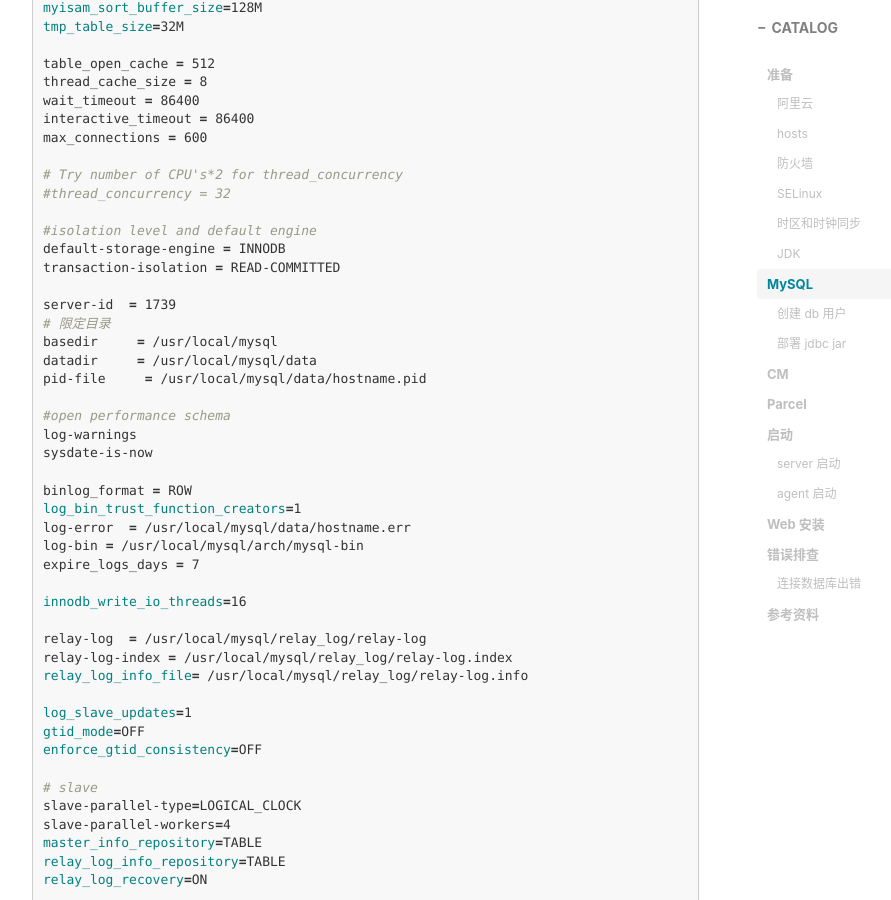
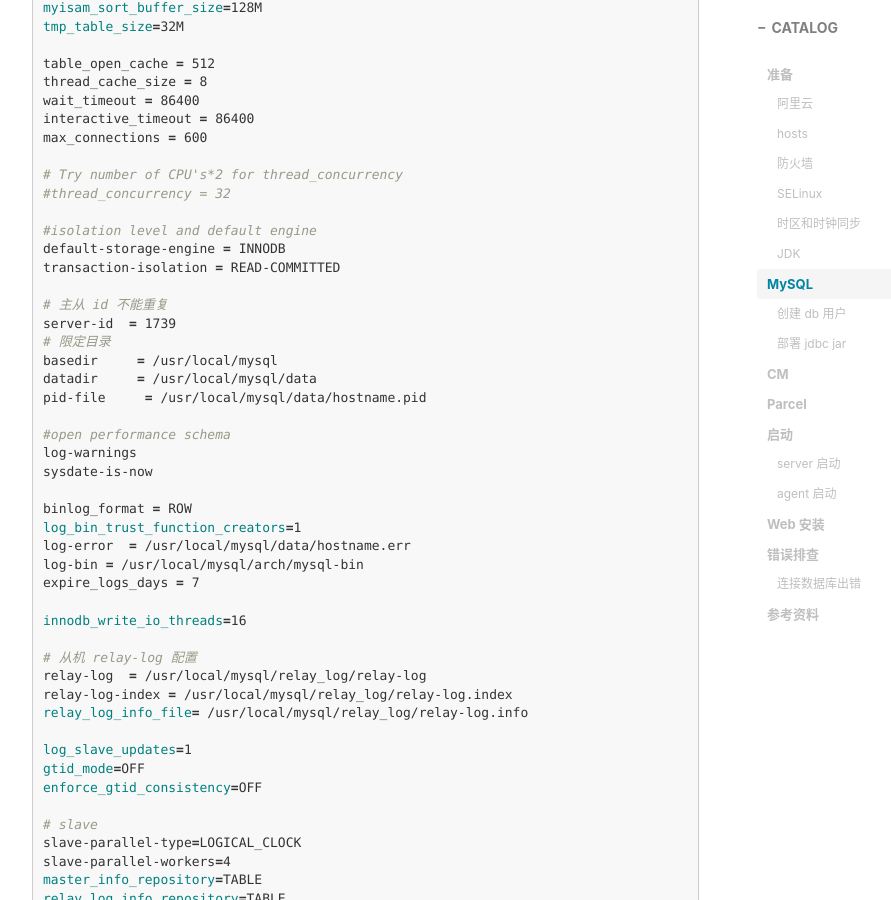
Before and after one commit to vendanner/vendanner.github.io, a Jekyll site: the page built from _posts/2019-10-07-CDH 部署笔记.md, in a window 1280 px wide and 900 px high, scrolled down 4447 px. Shown: the whole window, without its empty margins (273-1164 px from the left). Built offline with Jekyll 4.4.1, drawn with Linux system fonts in a browser that asks for light colours; nearby versions of some CDN libraries; comment, search, counter and statistics services are not loaded.

Commit message:
Update 2019-10-07-CDH 部署笔记.md

```diff
--- a/_posts/2019-10-07-CDH 部署笔记.md
+++ b/_posts/2019-10-07-CDH 部署笔记.md
@@ -236,6 +236,7 @@ export PATH=$JAVA_HOME/bin:$PATH
   default-storage-engine = INNODB
   transaction-isolation = READ-COMMITTED
 
+  # 主从 id 不能重复
   server-id  = 1739
   # 限定目录
   basedir     = /usr/local/mysql
@@ -254,6 +255,7 @@ export PATH=$JAVA_HOME/bin:$PATH
 
   innodb_write_io_threads=16
 
+  # 从机 relay-log 配置
   relay-log  = /usr/local/mysql/relay_log/relay-log
   relay-log-index = /usr/local/mysql/relay_log/relay-log.index
   relay_log_info_file= /usr/local/mysql/relay_log/relay-log.info
```
